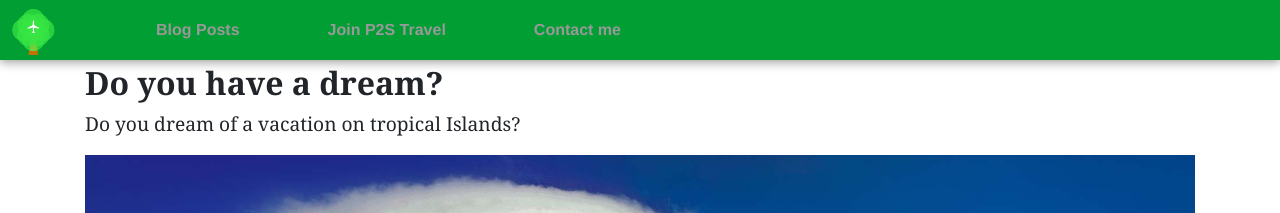
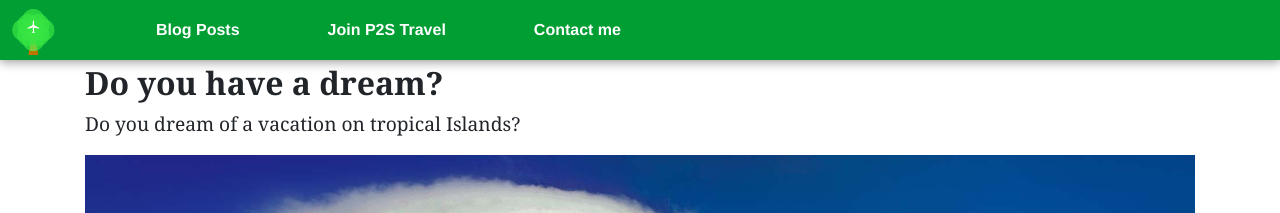
Before and after one commit to jdtravelp2s/jdtravelp2s.github.io, a Jekyll site: the page built from index.md, in a window 1280 px wide. Shown: the top 213 px of the page. Built offline with Jekyll 4.4.1, drawn with Linux system fonts in a browser that asks for light colours.

Commit message:
fixing navbar

```diff
--- a/css/main.css
+++ b/css/main.css
@@ -16,7 +16,7 @@ nav {
 }
 
 .nav-item:hover {
-	background-color: #00AF11;
+	background-color: #009E33;
 }
 
 .navbar-light {
@@ -29,7 +29,7 @@ nav {
 
 #nav-link-top {
 	padding-left: 5em;
-	color: #999;
+	color: #FFF;
 	font-family:'Helvetica', 'Arial', 'Sans-Serif';
 	list-style: none;
 	font-weight: bold;
```
